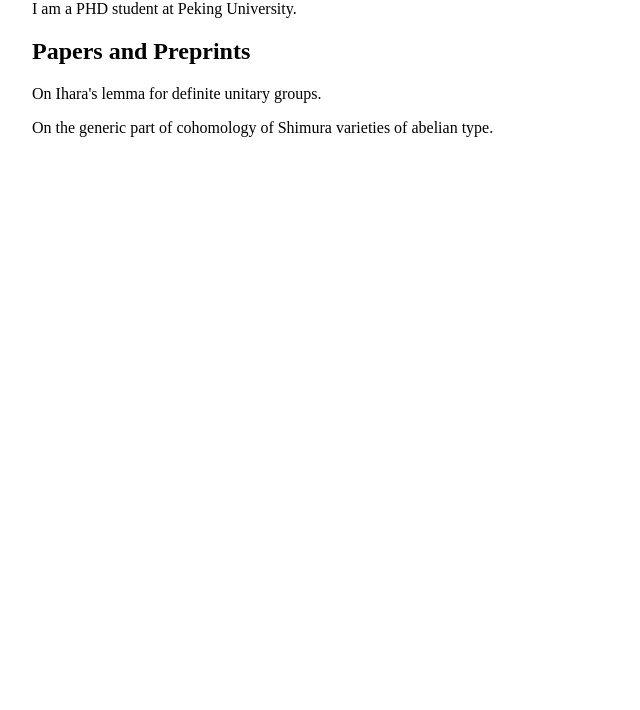
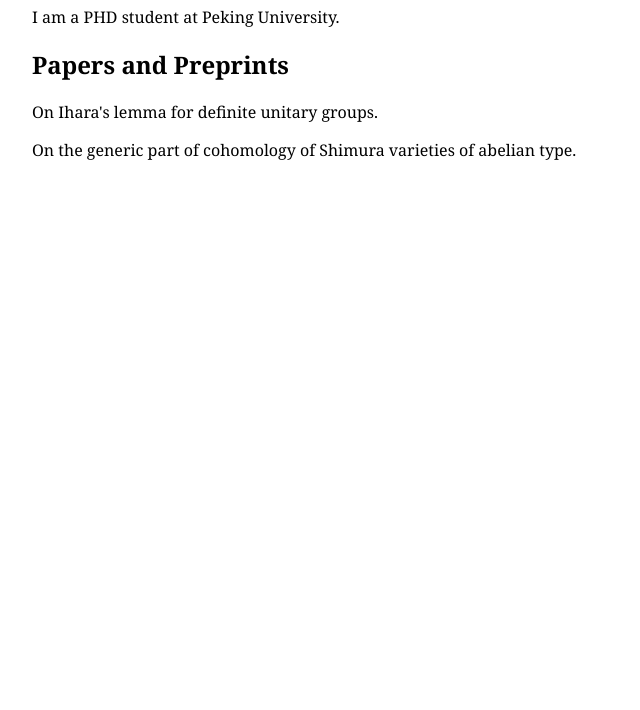
Before and after one commit to yxqmath/yxqmath.github.io, a plain HTML site: page index.html in a window 1280 px wide. Shown: the part 90-800 px from the top of the page, without its empty margins (0-640 px from the left). Drawn offline with Linux system fonts and the light colour scheme.

Commit message:
Update index.html

```diff
--- a/index.html
+++ b/index.html
@@ -5,7 +5,7 @@
   <title>Xiangqian Yamg - Homepage</title>
   <style>
     body {
-      font-family: serif;
+      font-family: Georgia;
       margin: 2rem;
       color: #000;
     }
```
